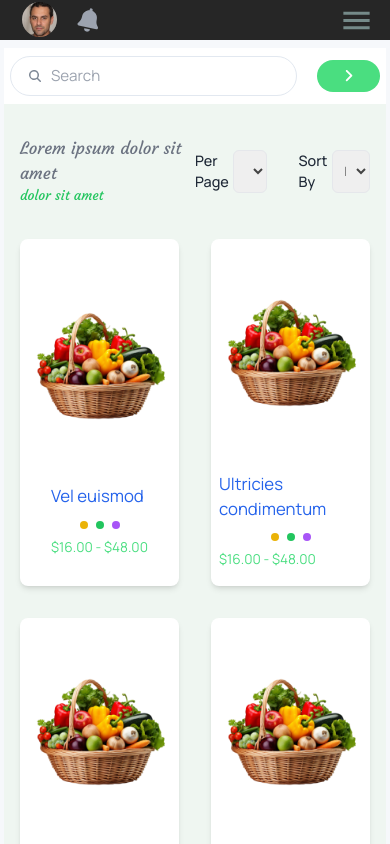
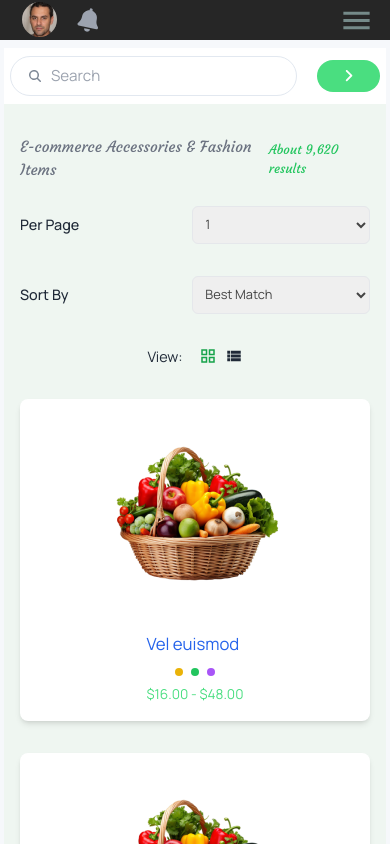
Before and after one commit to AgricMe/AgricMe, a Next.js app: page /market-place in a window 390 px wide. Built offline with nearby package versions, Linux system fonts and the light colour scheme.

Commit message:
feat: market place update

```diff
--- a/app/(dashboard)/market-place/page.tsx
+++ b/app/(dashboard)/market-place/page.tsx
@@ -5,6 +5,7 @@ import { productsData } from "@/utils/data";
 import MarketProduct from "@/components/dashboard/MarketProduct";
 import SelectField from "@/components/forms/selectField";
 import { Courgette } from "next/font/google";
+import { MdGridView, MdViewList } from "react-icons/md";
 
 const cursive = Courgette({
   subsets: ["latin"],
@@ -14,26 +15,27 @@ const cursive = Courgette({
 const Page = () => {
   const [page, setPage] = useState<string>();
   const [sort, setSort] = useState<string>();
+  const [grid, setGrid] = useState<boolean>(true);
   return (
     <section className="pb-10 px-1">
       <div className="bg-[#fff] pb-2 px-1.5">
         <Nav />
       </div>
       <div className="bg-[#eff6f1] min-h-screen py-8 px-4 md:px-8 lg:px-[3.5rem]">
-        <div className="flex justify-between items-center pb-8">
-          <div className="w-full flex flex-col">
+        <div className="flex flex-col lg:flex-row justify-between items-center pb-8">
+          <div className="w-full flex flex-row justify-between items-center lg:items-start lg:flex-col mb-6 lg:mb-0">
             <h1
-              className={`text-[1.05rem] md:text-[1.55rem] text-gray-500 ${cursive.className}`}
+              className={`text-[.95rem] md:text-[1.3rem] lg:text-[1.55rem] text-gray-500 font-normal ${cursive.className}`}
             >
-              Lorem ipsum dolor sit amet
+              E-commerce Accessories & Fashion Items
             </h1>
             <h3
-              className={`text-[.85rem] md:text-[1.1rem] text-green-500 ${cursive.className}`}
+              className={`text-[.8rem] md:text-[1rem] lg:text-[1.1rem] text-green-500 font-normal ${cursive.className}`}
             >
-              dolor sit amet
+              About 9,620 results
             </h3>
           </div>
-          <div className="w-full flex justify-between items-center gap-8">
+          <div className="w-full flex flex-col md:flex-row justify-between items-center gap-8">
             <SelectField
               label="Per Page"
               value={page}
@@ -65,11 +67,34 @@ const Page = () => {
               </option>
               <option value={"Best Match"}>Best Match</option>
             </SelectField>
+            <div className="flex gap-4 justify-center items-center md:justify-start md:items-start">
+              <p className={`text-[.9rem]`}>View:</p>
+              <div className="flex gap-2">
+                <MdGridView
+                  size={18}
+                  onClick={() => setGrid(true)}
+                  className={`${
+                    grid && "text-green-600"
+                  } cursor-pointer duration-300`}
+                />
+                <MdViewList
+                  size={18}
+                  onClick={() => setGrid(false)}
+                  className={`${
+                    !grid && "text-green-600"
+                  } cursor-pointer duration-300`}
+                />
+              </div>
+            </div>
           </div>
         </div>
-        <div className="grid grid-cols-2 md:grid-cols-3 lg:grid-cols-4 gap-8">
+        <div
+          className={`grid ${
+            grid ? "grid-cols-1 md:grid-cols-2 lg:grid-cols-4" : "grid-cols-1"
+          } gap-8 duration-300`}
+        >
           {productsData.map((product) => {
-            return <MarketProduct key={product.id} {...product} />;
+            return <MarketProduct key={product.id} {...product} grid={grid} />;
           })}
         </div>
       </div>
--- a/app/(dashboard)/market-place/product/[id]/page.tsx
+++ b/app/(dashboard)/market-place/product/[id]/page.tsx
@@ -4,7 +4,8 @@ import Nav from "@/components/dashboard/Nav";
 import { Courgette } from "next/font/google";
 import Image from "next/image";
 import img from "@/public/icons/products/vecteezy_fresh-healthy-vegetable-in-wicker-basket-food-concept-ai_28648765 1veg.png";
-import { MdOutlineStar } from "react-icons/md";
+import { MdOutlineShoppingCart, MdOutlineStar } from "react-icons/md";
+import { FaRegHeart } from "react-icons/fa";
 
 const cursive = Courgette({
   subsets: ["latin"],
@@ -18,18 +19,18 @@ const Page = () => {
         <Nav />
       </div>
       <div className="bg-[#eff6f1] min-h-screen py-8 px-4 md:px-8 lg:px-[3.5rem]">
-        <div className="w-full h-full flex justify-between items-start bg-[#fff] rounded-lg shadow-md px-8 py-6">
-          <div className="w-full flex justify-start items-center gap-8">
-            <div className="flex flex-col gap-8">
+        <div className="w-full h-full flex flex-col lg:flex-row justify-between items-start bg-[#fff] rounded-lg shadow-md px-4 md:px-8 py-6">
+          <div className="w-full flex flex-col-reverse md:flex-row justify-start items-center gap-2 md:gap-8">
+            <div className="flex flex-row md:flex-col gap-1 md:gap-8">
               <Image src={img} alt={"product-img"} width={100} height={100} />
               <Image src={img} alt={"product-img"} width={100} height={100} />
               <Image src={img} alt={"product-img"} width={100} height={100} />
             </div>
             <Image src={img} alt={"product-img"} width={350} height={350} />
           </div>
-          <div className="w-full flex flex-col justify-start items-start">
+          <div className="w-full flex flex-col justify-start items-start mt-6 lg:mt-0">
             <h1
-              className={`text-[1.05rem] md:text-[1.75rem] text-gray-500 ${cursive.className}`}
+              className={`text-[1.35rem] md:text-[1.75rem] text-gray-500 ${cursive.className}`}
             >
               Playwood Veggies
             </h1>
@@ -38,10 +39,31 @@ const Page = () => {
               <MdOutlineStar size={15} className="text-yellow-500" />
               <MdOutlineStar size={15} className="text-yellow-500" />
               <MdOutlineStar size={15} className="text-yellow-500" />
-              <MdOutlineStar size={15} className="text-yellow-500" />
+              <MdOutlineStar size={15} className="text-gray-400" />
               <p className="text-gray-400 font-normal text-[.95rem] md:text-[.90rem]">
                 (22)
               </p>
+            </div>
+            <div className="flex gap-2 md:gap-4">
+              <p className="text-[.85rem] text-gray-500">$45.00</p>
+              <p className="text-[.85rem] text-green-400 line-through">
+                $50.00
+              </p>
+            </div>
+            <p className="text-[.85rem] md:text-[1rem] text-gray-400 my-2">
+              Lorem ipsum dolor sit amet consectetur adipisicing elit.
+              Reprehenderit exercitationem debitis corporis modi itaque beatae
+              adipisci.
+            </p>
+            <div className="flex items-center gap-4 ">
+              <div className="flex gap-2">
+                <MdOutlineShoppingCart
+                  size={18}
+                  className="text-green-500 cursor-pointer"
+                />
+                <p className="text-[.95rem] text-gray-400">Add To Cart</p>
+              </div>
+              <FaRegHeart size={16} className="text-gray-500 cursor-pointer" />
             </div>
           </div>
         </div>
--- a/components/dashboard/MarketProduct.tsx
+++ b/components/dashboard/MarketProduct.tsx
@@ -1,24 +1,91 @@
 import { MarketProduct as IProduct } from "@/schema/interfaces";
+import { Courgette } from "next/font/google";
 import Image from "next/image";
 import Link from "next/link";
+import { FaRegHeart } from "react-icons/fa";
+import { HiMagnifyingGlassPlus } from "react-icons/hi2";
+import { MdOutlineShoppingCart, MdOutlineStar } from "react-icons/md";
 
-const MarketProduct = ({ id, img, name, price }: IProduct) => {
+const cursive = Courgette({
+  subsets: ["latin"],
+  weight: "400",
+});
+
+const MarketProduct = ({ id, img, name, price, grid }: IProduct) => {
   return (
     <Link
       href={`/market-place/product/${id}/`}
-      className="w-full h-full flex flex-col justify-center items-center bg-[#fff] rounded-lg shadow-md px-2 py-4"
+      className={`w-full h-full flex ${
+        !grid
+          ? "flex-col md:flex-row justify-center items-center md:items-start px-6 py-4 md:gap-[2rem] lg:gap-[6rem]"
+          : "flex-col justify-center items-center px-2 py-4"
+      }  bg-[#fff] rounded-lg shadow-md`}
     >
-      <div className="w-full h-[200px] flex justify-center items-center">
+      <div
+        className={`${
+          grid && "w-full"
+        } h-[200px] flex justify-center items-center`}
+      >
         <Image src={img} alt={name} />
       </div>
       <div className="mt-4">
+        {grid ? (
+          <>
             <p className="text-[1.05rem] text-blue-600 pb-1">{name}</p>
             <div className="flex justify-center items-center gap-2 my-2">
               <div className="w-2 h-2 bg-yellow-500 rounded-full"></div>
               <div className="w-2 h-2 bg-green-500 rounded-full"></div>
               <div className="w-2 h-2 bg-purple-500 rounded-full"></div>
             </div>
-        <p className="text-[.85rem] text-green-400">{price}</p>
+            <p className="text-[.85rem] text-green-400 text-center">{price}</p>
+          </>
+        ) : (
+          <div className="w-full h-full flex flex-col justify-start items-start">
+            <div className="flex gap-6">
+              <h1
+                className={`text-[1rem] md:text-[1.15rem] text-gray-500 ${cursive.className}`}
+              >
+                Playwood Veggies
+              </h1>
+              <div className="flex justify-center items-center gap-1.5 my-2">
+                <div className="w-2 h-2 bg-yellow-500 rounded-full"></div>
+                <div className="w-2 h-2 bg-green-500 rounded-full"></div>
+                <div className="w-2 h-2 bg-purple-500 rounded-full"></div>
+              </div>
+            </div>
+            <div className="flex gap-2 md:gap-6 mt-2">
+              <div className="flex gap-2 md:gap-4">
+                <p className="text-[.85rem] text-gray-500">{price}</p>
+                <p className="text-[.85rem] text-green-400 line-through">
+                  $50.00
+                </p>
+              </div>
+              <div className="flex justify-start items-center gap-0.5">
+                <MdOutlineStar size={15} className="text-yellow-500" />
+                <MdOutlineStar size={15} className="text-yellow-500" />
+                <MdOutlineStar size={15} className="text-yellow-500" />
+                <MdOutlineStar size={15} className="text-yellow-500" />
+                <MdOutlineStar size={15} className="text-gray-400" />
+              </div>
+            </div>
+            <p className="text-[.85rem] text-gray-400 mt-2 max-w-[650px]">
+              Lorem ipsum dolor sit amet consectetur adipisicing elit.
+              Reprehenderit exercitationem debitis corporis modi itaque beatae
+              adipisci.
+            </p>
+            <div className="flex gap-8 mt-6 mx-auto md:mx-0">
+              <MdOutlineShoppingCart
+                size={18}
+                className="text-gray-500 cursor-pointer"
+              />
+              <FaRegHeart size={16} className="text-gray-500 cursor-pointer" />
+              <HiMagnifyingGlassPlus
+                size={18}
+                className="text-gray-500 cursor-pointer"
+              />
+            </div>
+          </div>
+        )}
       </div>
     </Link>
   );
--- a/schema/interfaces/index.ts
+++ b/schema/interfaces/index.ts
@@ -23,6 +23,7 @@ export interface MarketProduct {
   img: StaticImageData;
   name: string;
   price: string;
+  grid: boolean;
 }
 
 export interface Transaction {
```
Lines whose indentation alone changed are shown as unchanged.
